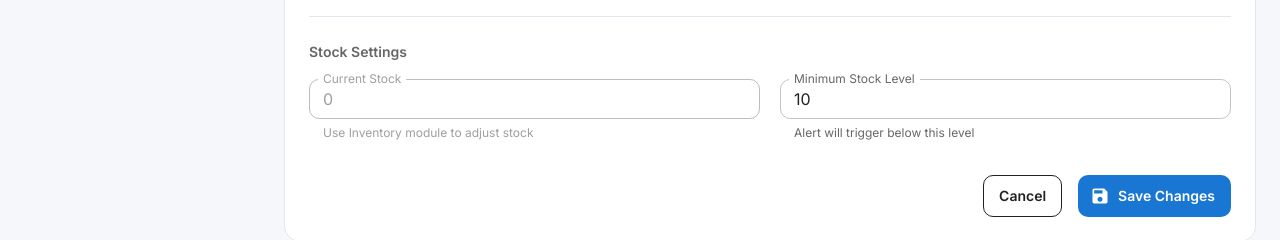
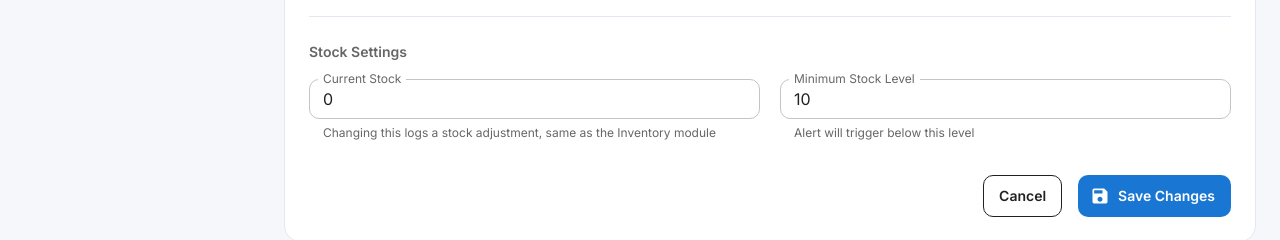
Before and after one commit to shyam1112/Med-Mek-Frontend, a React (Create React App) app: page /medicines/1/edit in a window 1280 px wide. Shown: the part 1032-1272 px from the top of the page. Built offline with nearby package versions, Linux system fonts and the light colour scheme; no server answers; sample sign-in values are in the browser's storage.

Commit message:
Added medicine

```diff
--- a/src/pages/medicines/MedicineForm.tsx
+++ b/src/pages/medicines/MedicineForm.tsx
@@ -76,6 +76,11 @@ const MedicineForm: React.FC = () => {
   const [catalogOptions, setCatalogOptions] = useState<CatalogItem[]>([]);
   const [catalogLoading, setCatalogLoading] = useState(false);
   const catalogTimer = useRef<ReturnType<typeof setTimeout>>();
+  // The medicine's currentStock (in individual units) at load time — compared
+  // against the submitted value to detect a real stock change, so editing here
+  // logs a proper stock-adjustment transaction instead of silently overwriting
+  // the number with no audit trail.
+  const originalStockRef = useRef<number | null>(null);
 
   useEffect(() => {
     if (!isEdit) return;
@@ -83,12 +88,20 @@ const MedicineForm: React.FC = () => {
     api.get(`/medicines/${id}`)
       .then(({ data }) => {
         const m = data.data;
+        const unitsPerPack: number = m.unitsPerPack || 1;
+        originalStockRef.current = m.currentStock;
         setForm({
           name: m.name, genericName: m.genericName || '', category: m.category,
           manufacturer: m.manufacturer || '', batchNumber: m.batchNumber,
           expiryDate: m.expiryDate ? m.expiryDate.split('T')[0] : '',
           purchasePrice: String(m.purchasePrice), sellingPrice: String(m.sellingPrice),
-          gstPercentage: String(m.gstPercentage), currentStock: String(m.currentStock), looseUnits: '0',
+          gstPercentage: String(m.gstPercentage),
+          // Shown/edited as full packs + any leftover loose units (matching how
+          // it's entered when creating a medicine) rather than the raw
+          // individual-unit total, which reads as a confusing "strip count"
+          // otherwise (e.g. 1000 tablets looking like "1000 strips").
+          currentStock: String(Math.floor(m.currentStock / unitsPerPack)),
+          looseUnits: String(m.currentStock % unitsPerPack),
           // Stored in individual units — shown here in packs (matching how
           // it's entered), converted back to units on save below.
           minimumStockLevel: String(Math.round(m.minimumStockLevel / (m.unitsPerPack || 1))),
@@ -168,19 +181,16 @@ const MedicineForm: React.FC = () => {
     setSaving(true);
     try {
       const unitsPerPack = parseInt(form.unitsPerPack, 10) || 1;
+      // Full packs entered + any loose units counted separately (e.g. 3 strips
+      // of 10 + 2 loose tablets = 32, not just 30) — same formula whether
+      // creating a medicine or editing one, so both screens behave the same way.
+      const newStockUnits = (parseInt(form.currentStock, 10) || 0) * unitsPerPack + (parseInt(form.looseUnits, 10) || 0);
+
       const payload = {
         ...form,
         purchasePrice: parseFloat(form.purchasePrice),
         sellingPrice: parseFloat(form.sellingPrice),
         gstPercentage: parseInt(form.gstPercentage, 10),
-        // Current Stock is only ever entered (in packs) when creating a new
-        // medicine — in edit mode the field is disabled and already holds the
-        // real stored unit count, so it's sent back unchanged, not re-converted.
-        currentStock: isEdit
-          ? parseInt(form.currentStock, 10)
-          // Plus any loose units counted separately from full packs (e.g. 3
-          // strips of 10 + 2 loose tablets = 32, not just 30).
-          : (parseInt(form.currentStock, 10) || 0) * unitsPerPack + (parseInt(form.looseUnits, 10) || 0),
         // Minimum Stock Level is always entered/displayed in packs (see the
         // matching /unitsPerPack conversion when loading it for edit below) —
         // converted to individual units here, the same denomination currentStock
@@ -188,12 +198,26 @@ const MedicineForm: React.FC = () => {
         minimumStockLevel: (parseInt(form.minimumStockLevel, 10) || 0) * unitsPerPack,
         unitsPerPack,
       };
+      delete (payload as Partial<typeof payload>).looseUnits;
 
       if (isEdit) {
+        // Stock is never sent through the plain medicine-update endpoint —
+        // it goes through the same /inventory/adjust route the Inventory
+        // module uses, so changing it here still logs a proper stock
+        // transaction (previous/new stock, audit trail) instead of silently
+        // overwriting the number.
+        delete (payload as Partial<typeof payload>).currentStock;
         await api.put(`/medicines/${id}`, payload);
+        if (newStockUnits !== originalStockRef.current) {
+          await api.post('/inventory/adjust', {
+            medicineId: id,
+            newQuantity: newStockUnits,
+            notes: 'Adjusted via Edit Medicine',
+          });
+        }
         enqueueSnackbar('Medicine updated successfully', { variant: 'success' });
       } else {
-        await api.post('/medicines', payload);
+        await api.post('/medicines', { ...payload, currentStock: newStockUnits });
         enqueueSnackbar('Medicine created successfully', { variant: 'success' });
       }
       navigate('/medicines');
@@ -620,17 +644,16 @@ const MedicineForm: React.FC = () => {
                 value={form.currentStock}
                 onChange={handleChange('currentStock')}
                 fullWidth
-                inputProps={{ min: 0, step: Number(form.unitsPerPack) > 1 ? 1 : 1 }}
+                inputProps={{ min: 0 }}
                 helperText={
-                  isEdit
-                    ? 'Use Inventory module to adjust stock'
-                    : Number(form.unitsPerPack) > 1
-                      ? `Enter how many ${form.unitOfMeasure.toLowerCase()}s you have`
+                  Number(form.unitsPerPack) > 1
+                    ? `Enter how many ${form.unitOfMeasure.toLowerCase()}s you have`
+                    : isEdit
+                      ? 'Changing this logs a stock adjustment, same as the Inventory module'
                       : ''
                 }
-                disabled={isEdit}
               />
-              {!isEdit && Number(form.unitsPerPack) > 1 && (
+              {Number(form.unitsPerPack) > 1 && (
                 <>
                   <TextField
                     label={`Loose ${form.unitOfMeasure === 'Strip' ? 'Tablets' : 'Units'} (not in a full ${form.unitOfMeasure})`}
--- a/src/pages/medicines/MedicineList.tsx
+++ b/src/pages/medicines/MedicineList.tsx
@@ -28,6 +28,8 @@ interface Medicine {
   barcode: string;
   scheduleClass?: 'None' | 'H' | 'H1' | 'X';
   location?: string;
+  unitOfMeasure?: string;
+  unitsPerPack?: number;
 }
 
 const SCHEDULE_COLORS: Record<string, 'warning' | 'error'> = { H: 'warning', H1: 'warning', X: 'error' };
@@ -86,10 +88,13 @@ const MedicineList: React.FC = () => {
     }
   };
 
+  const stockUnitLabel = (m: Medicine) =>
+    (m.unitsPerPack || 1) > 1 ? 'units' : `${(m.unitOfMeasure || 'Strip').toLowerCase()}s`;
+
   const getStockChip = (m: Medicine) => {
     if (m.currentStock === 0) return <Chip label="Out of Stock" color="error" size="small" />;
-    if (m.currentStock <= m.minimumStockLevel) return <Chip label={`${m.currentStock} (Low)`} color="warning" size="small" />;
-    return <Chip label={m.currentStock} color="success" size="small" />;
+    if (m.currentStock <= m.minimumStockLevel) return <Chip label={`${m.currentStock} ${stockUnitLabel(m)} (Low)`} color="warning" size="small" />;
+    return <Chip label={`${m.currentStock} ${stockUnitLabel(m)}`} color="success" size="small" />;
   };
 
   const getExpiryChip = (dateStr?: string) => {
```
